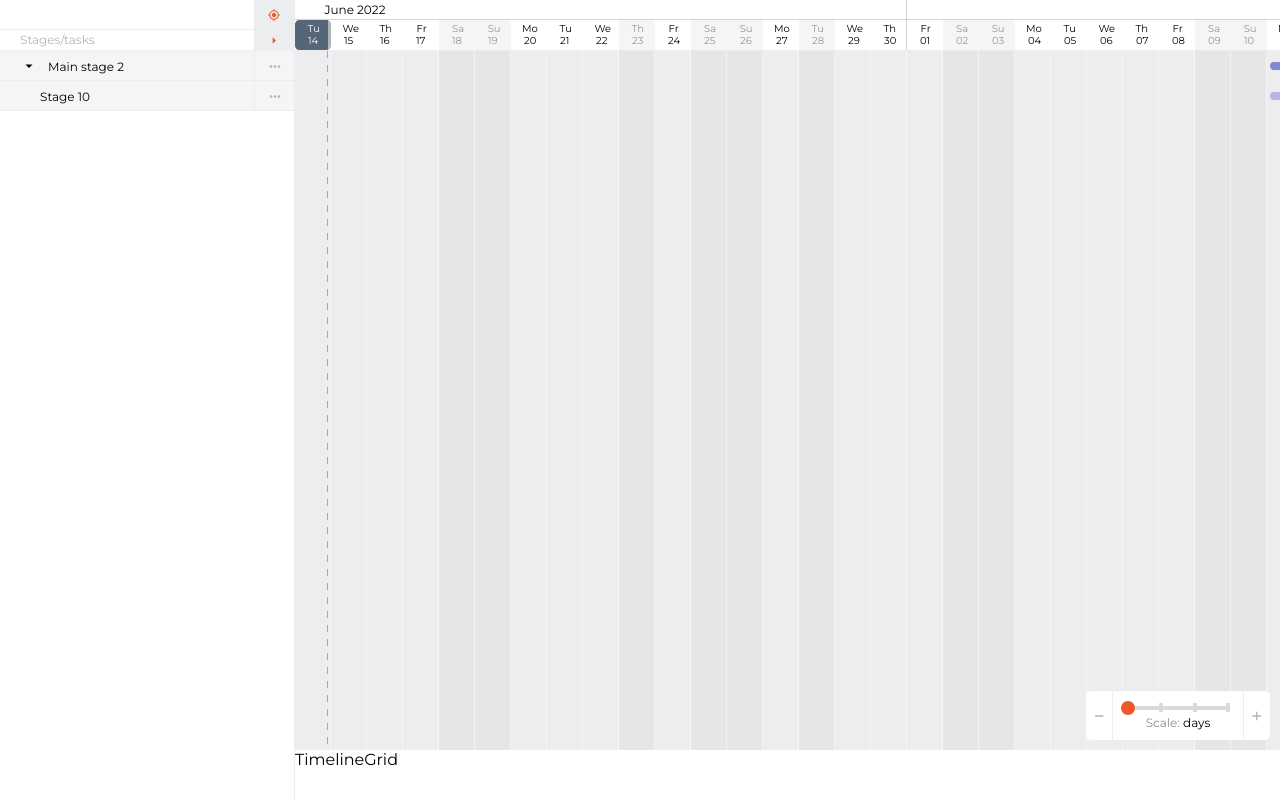
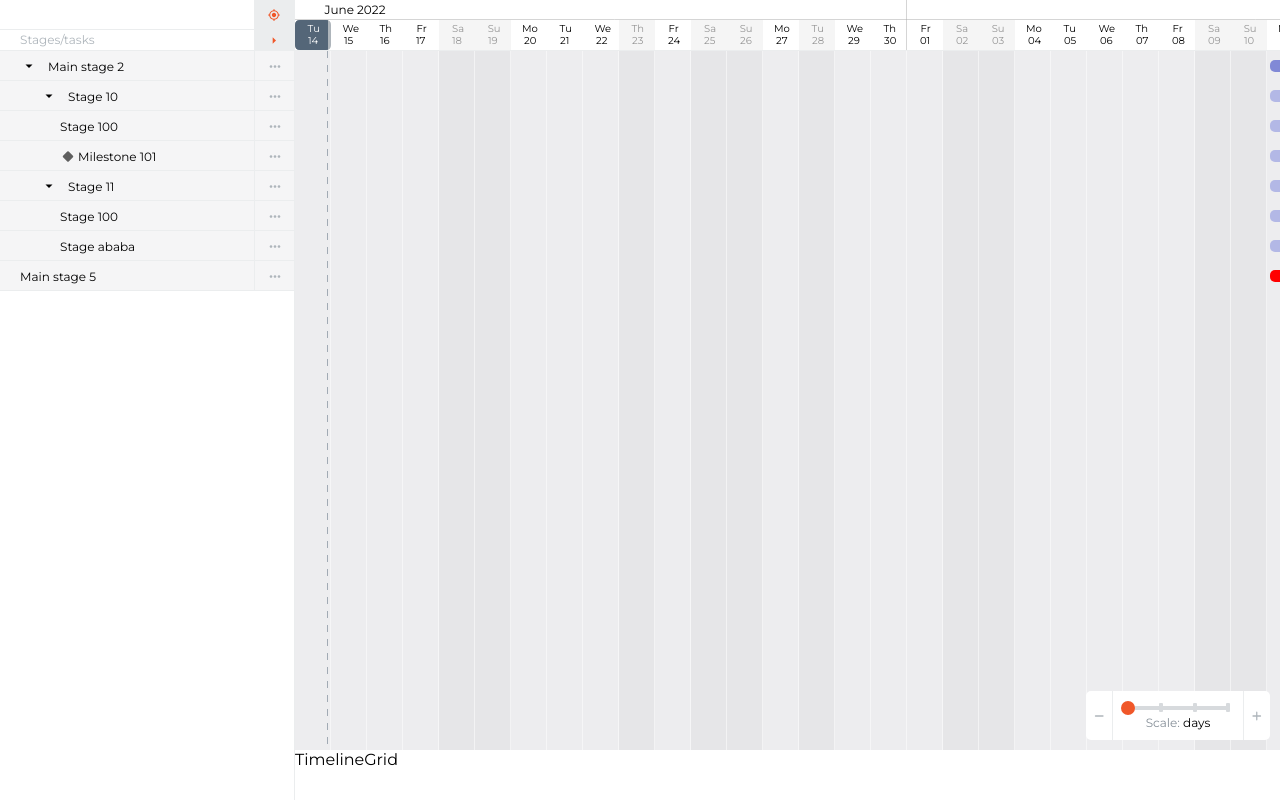
Before and after one commit to mxmory/react-gantt-timeline, a React (Vite) app: page / in a window 1280 px wide. Shown: the top 800 px of the page. Built offline with nearby package versions, Linux system fonts and the light colour scheme; the HTML template or start-up script is replaced by a standard one.

Commit message:
Nested adapting

```diff
--- a/src/App.tsx
+++ b/src/App.tsx
@@ -12,8 +12,9 @@ import OffscreenStagesMarks from './components/RoadmapGrid/OffscreenStagesMarks'
 import { Sider } from './components/Sider';
 import TimelineGrid from './components/TimelineGrid';
 import { SCALING_VALUES, ACTUAL_DATA, SCALES } from './constants';
-import { getScaledCellWidth, reduceStagesToShow } from './utils/funcs';
+import { adaptStages, getScaledCellWidth, reduceStagesToShow } from './utils/funcs';
 import { RoadmapDataRange, RoadmapStage, RoadmapStageVisibility, Scale } from './types/roadmap';
+import { isEqual } from 'lodash';
 
 const App = () => {
     const [data, setData] = useState<RoadmapStage[]>(ACTUAL_DATA.stages);
@@ -47,23 +48,16 @@ const App = () => {
         }, 100); // Need to wait layer to redraw itself. Maybe todo.
     }, [visibleStages, data]);
 
-    useEffect(() => {
-        setBounds();
-    }, [siderExpanded]);
-
-    const toggleSidebar = () => {
-        setSiderExpanded((prev) => !prev);
-    };
-
     const toggleStageCollapse = (stageId: string) => {
         setVisibleStages((prev) => ({ ...prev, [stageId]: !prev[stageId] }));
     };
 
-    const onScaleChange = (value: number) => {
-        if (value !== scale) {
-            setScale(value);
+    useEffect(() => {
+        const adaptedData = adaptStages(data, SCALES[scale]);
+        if (!isEqual(adaptedData, data)) {
+            setData(adaptedData);
         }
-    };
+    }, [data]);
 
     useEffect(() => {
         const stage = mainGridRef.current;
@@ -74,7 +68,7 @@ const App = () => {
         setBounds();
         stage.batchDraw();
         moveToDate(moment());
-    }, [scale]);
+    }, [scale, siderExpanded]);
 
     const onCanvasScroll = (e: KonvaWheelEvent): void => {
         const { evt } = e;
@@ -127,7 +121,7 @@ const App = () => {
                 scale={SCALES[scale]}
                 ref={headDatesScaleRef}
                 siderExpanded={siderExpanded}
-                toggleSidebar={toggleSidebar}
+                toggleSidebar={() => setSiderExpanded((prev) => !prev)}
                 dataRange={dataRange}
                 moveToDate={moveToDate}
                 durationScale={SCALES[durationScale]}
@@ -167,7 +161,7 @@ const App = () => {
                             min={0}
                             max={3}
                             value={scale}
-                            onChange={onScaleChange as () => void} // workaround due to bad typings for this prop
+                            onChange={setScale as () => void}
                             className={styles.scaleSlider}
                             dots={true}
                             handleStyle={[
--- a/src/components/RoadmapGrid/DataLayer/index.tsx
+++ b/src/components/RoadmapGrid/DataLayer/index.tsx
@@ -1,8 +1,6 @@
 import React, { useState } from 'react';
 import { Layer } from 'react-konva';
-import { increaseColorBrightness, getPrevVisibleItems } from '../../../utils/funcs';
-import { CoreStage } from '../CoreStage';
-import { TaskItemLine } from '../TaskItemLine';
+import { getPrevVisibleItems } from '../../../utils/funcs';
 import { StageSection } from '../StageSection';
 import { DataLayerProps } from './types';
 
@@ -18,37 +16,14 @@ export const DataLayer: React.FC<DataLayerProps> = ({ scale, data, setData, visi
 
     return (
         <Layer id="DATA_LAYER">
-            {data.map((stage, stageIdx) => {
-                const { stages, tasks, color } = stage;
-                const prevStages = [...data.slice(0, stageIdx)];
+            {data.map((stage, idx) => {
+                const { stages, tasks, color, id } = stage;
+                const prevStages = [...data.slice(0, idx)];
                 const prevItemsCount = getPrevVisibleItems(prevStages, visibleStages).length;
-                const currentLine = prevItemsCount + stageIdx;
 
                 return (
-                    <React.Fragment key={stage.id}>
-                        <CoreStage scale={scale} stage={stage} line={currentLine} />
-
-                        {visibleStages[stage.id] &&
-                            tasks &&
-                            tasks.map((task, taskIdx) => {
-                                return (
-                                    <TaskItemLine
-                                        key={task.id}
-                                        scale={scale}
-                                        task={task}
-                                        stageId={stage.id}
-                                        line={currentLine + taskIdx + 1}
-                                        // onTransformStart //after
-                                        // onTransformEnd // after
-                                        data={data}
-                                        setData={setData}
-                                    />
-                                );
-                            })}
-                        {visibleStages[stage.id] &&
-                            stages.map((el, idx) => {
-                                return (
                     <StageSection
+                        key={id}
                         visibleStages={visibleStages}
                         data={data}
                         setData={setData}
@@ -57,16 +32,13 @@ export const DataLayer: React.FC<DataLayerProps> = ({ scale, data, setData, visi
                         select={selectShape}
                         onDeselect={onDeselect}
                         selectedId={selectedId}
-                                        key={el.id}
-                                        allStages={stages}
+                        allSiblingStages={stages}
                         index={idx}
-                                        stage={el}
-                                        color={increaseColorBrightness(color, 40)}
-                                        currentLine={currentLine + (tasks?.length || 0) + idx + 1}
+                        stage={stage}
+                        color={color}
+                        core={true}
+                        currentLine={prevItemsCount + (tasks?.length || 0) + idx}
                     />
-                                );
-                            })}
-                    </React.Fragment>
                 );
             })}
         </Layer>
--- a/src/components/RoadmapGrid/StageLine/index.tsx
+++ b/src/components/RoadmapGrid/StageLine/index.tsx
@@ -3,7 +3,7 @@ import moment from 'moment';
 import React, { useEffect } from 'react';
 import { Group, Rect, Transformer } from 'react-konva';
 import { KonvaMouseEvent } from 'types/events';
-import { ACTUAL_DATA, CELL_HEIGHT, STAGE_HEIGHT, SCALING_VALUES } from '../../../constants';
+import { ACTUAL_DATA, CELL_HEIGHT, STAGE_HEIGHT, SCALING_VALUES, CORE_STAGE_HEIGHT } from '../../../constants';
 import { getStage, getDataOnStageEdit } from '../../../utils/funcs';
 import { StageLineProps } from './types';
 
@@ -25,6 +25,8 @@ export const StageLine: React.FC<StageLineProps> = ({
 }) => {
     const shapeRef = React.useRef<Konva.Rect>(null);
     const trRef = React.useRef<Konva.Transformer>(null);
+
+    const stage = getStage(data, id);
 
     const y = line * CELL_HEIGHT;
     const x = start_at;
@@ -86,7 +88,6 @@ export const StageLine: React.FC<StageLineProps> = ({
             x={x}
             y={y + CELL_HEIGHT / 2 - STAGE_HEIGHT / 2}
             width={type === 'milestone' ? STAGE_HEIGHT : length}
-            height={STAGE_HEIGHT}
             onClick={showStage}
             draggable={true}
             onDragEnd={onDragEnd}
@@ -102,13 +103,28 @@ export const StageLine: React.FC<StageLineProps> = ({
                 type="STAGE_LINE"
                 ref={shapeRef}
                 width={type === 'milestone' ? STAGE_HEIGHT : length}
-                height={STAGE_HEIGHT}
+                height={stage?.stages.length === 0 ? STAGE_HEIGHT : CORE_STAGE_HEIGHT}
                 fill={color}
                 rotation={type === 'milestone' ? 45 : undefined}
-                cornerRadius={type !== 'milestone' ? 5 : undefined}
+                cornerRadius={type !== 'milestone' ? 10 : undefined}
                 onTransformEnd={onTransformEnd}
                 onTransformStart={onTransformStart}
+                listening={stage?.stages.length === 0}
             />
+
+            {stage?.stages.length !== 0 && (
+                <>
+                    <Rect x={0} y={-4} width={4} height={16} fill={color} cornerRadius={CORE_STAGE_HEIGHT} />
+                    <Rect
+                        x={length - CORE_STAGE_HEIGHT / 2}
+                        y={-4}
+                        width={4}
+                        height={16}
+                        fill={color}
+                        cornerRadius={CORE_STAGE_HEIGHT}
+                    />
+                </>
+            )}
 
             {isSelected && (
                 <Transformer
--- a/src/components/RoadmapGrid/StageLine/types.ts
+++ b/src/components/RoadmapGrid/StageLine/types.ts
@@ -13,9 +13,9 @@ export interface StageLineProps {
     length: number;
     start_at: number;
     onDeselect(): void;
-    color: string;
+    color: string | undefined;
     type: StageType;
     isSelected: boolean;
-    onTransformStart(): void;
+    onTransformStart(e: KonvaMouseEvent): void;
     onTransformEnd(e: KonvaMouseEvent): void;
 }
--- a/src/components/RoadmapGrid/StageSection/types.ts
+++ b/src/components/RoadmapGrid/StageSection/types.ts
@@ -8,12 +8,13 @@ export interface StageSectionProps {
     setData: Dispatch<SetStateAction<RoadmapStage[]>>;
     scale: Scale;
     stage: RoadmapStage;
-    allStages: RoadmapStage[];
+    allSiblingStages: RoadmapStage[];
     index: number;
     currentLine: number;
-    color: string;
+    color: string | undefined;
     select: Dispatch<SetStateAction<string | null>>;
     onDeselect(): void;
     selectedId: string | null;
     setIsTransforming: Dispatch<SetStateAction<boolean>>;
+    core: boolean; // first level stage
 }
--- a/src/components/RoadmapGrid/index.tsx
+++ b/src/components/RoadmapGrid/index.tsx
@@ -191,8 +191,8 @@ const RoadmapGrid: React.ForwardRefRenderFunction<Konva.Stage, RoadmapGridProps>
                     ref={ref}
                 >
                     <Layer ref={stageBoundsLayerRef}>
-                        <Line id="startBound" strokeWidth={0.5} stroke="#666" dashEnabled dash={[14, 7]} />
-                        <Line id="endBound" strokeWidth={0.5} stroke="#666" dashEnabled dash={[14, 7]} />
+                        <Line id="startBound" strokeWidth={0.5} stroke="#666" dashEnabled dash={[3, 3]} />
+                        <Line id="endBound" strokeWidth={0.5} stroke="#666" dashEnabled dash={[3, 3]} />
                     </Layer>
                     <Layer ref={crosshairLayerRef}>
                         <Rect width={CELL_WIDTH} height={CANVAS_HEIGHT} fill="#ccc" opacity={0} />
--- a/src/constants/index.ts
+++ b/src/constants/index.ts
@@ -6,7 +6,8 @@ export const height = 3000;
 export const CANVAS_HEIGHT = 3000;
 export const CELL_HEIGHT = 30;
 export const HEADER_TOP_HEIGHT = 20;
-export const STAGE_HEIGHT = 8;
+export const STAGE_HEIGHT = 12;
+export const CORE_STAGE_HEIGHT = 8;
 export const TASK_HEIGHT = 20;
 
 export const SCALES: { [key: number]: Scale } = {
@@ -94,21 +95,72 @@ export const ACTUAL_DATA: { [key: string]: RoadmapStage[] } = {
     stages: [
         {
             id: '1',
-            type: 'core',
+            type: 'stage',
             color: '#8189D6',
-            start_at: '2022-07-21',
-            deadline: '2025-07-3',
+            start_at: '2022-07-18',
+            deadline: '2022-07-30',
             name: 'Main stage 2',
             stages: [
                 {
                     id: '10',
                     type: 'stage',
                     name: 'Stage 10',
-                    start_at: '2022-07-21',
-                    deadline: '2025-07-3',
-                    stages: [],
+                    start_at: '2022-07-18',
+                    deadline: '2022-07-23',
+                    stages: [
+                        {
+                            id: '100',
+                            type: 'stage',
+                            name: 'Stage 100',
+                            start_at: '2022-07-18',
+                            deadline: '2022-07-23',
+                            stages: [],
+                        },
+                        {
+                            id: '101',
+                            type: 'milestone',
+                            name: 'Milestone 101',
+                            start_at: '2022-07-20',
+                            deadline: '2022-07-20',
+                            stages: [],
+                        },
+                    ],
+                },
+                {
+                    id: '11',
+                    type: 'stage',
+                    name: 'Stage 11',
+                    start_at: '2022-07-23',
+                    deadline: '2022-07-31',
+                    stages: [
+                        {
+                            id: '111',
+                            type: 'stage',
+                            name: 'Stage 100',
+                            start_at: '2022-07-23',
+                            deadline: '2022-07-25',
+                            stages: [],
+                        },
+                        {
+                            id: '112',
+                            type: 'stage',
+                            name: 'Stage ababa',
+                            start_at: '2022-07-25',
+                            deadline: '2022-07-31',
+                            stages: [],
+                        },
+                    ],
                 },
             ],
         },
+        {
+            id: '2',
+            type: 'stage',
+            color: '#ff0000',
+            start_at: '2022-07-21',
+            deadline: '2022-07-28',
+            name: 'Main stage 5',
+            stages: [],
+        },
     ],
 };
--- a/src/types/roadmap.ts
+++ b/src/types/roadmap.ts
@@ -12,6 +12,9 @@ export interface RoadmapStage {
 
 export interface RoadmapTask {
     id: string;
+    name: string;
+    start_at: string;
+    deadline: string;
 }
 
 export type StageType = 'stage' | 'milestone' | 'core';
--- a/src/utils/funcs.ts
+++ b/src/utils/funcs.ts
@@ -44,6 +44,22 @@ export const getParentStageProps = (
         deadline: stageDeadline,
         duration: duration,
     };
+};
+
+export const adaptStages = (stages: RoadmapStage[], scale: Scale) => {
+    return stages.map(function iter(s: RoadmapStage): RoadmapStage {
+        if (s.stages.length !== 0) {
+            const x = getParentStageProps(s.stages, scale);
+            const inner = s.stages.map(iter);
+            return {
+                ...s,
+                start_at: x.startAt.format('YYYY-MM-DD'),
+                deadline: x.deadline.format('YYYY-MM-DD'),
+                stages: inner,
+            };
+        }
+        return s;
+    });
 };
 
 export const flatInnerStages = (stagesArr: RoadmapStage[] = []): RoadmapStage[] => {
```
Also changed, not shown: src/components/RoadmapGrid/StageSection/index.tsx (+20 -8 lines). Lines whose indentation alone changed are shown as unchanged.
